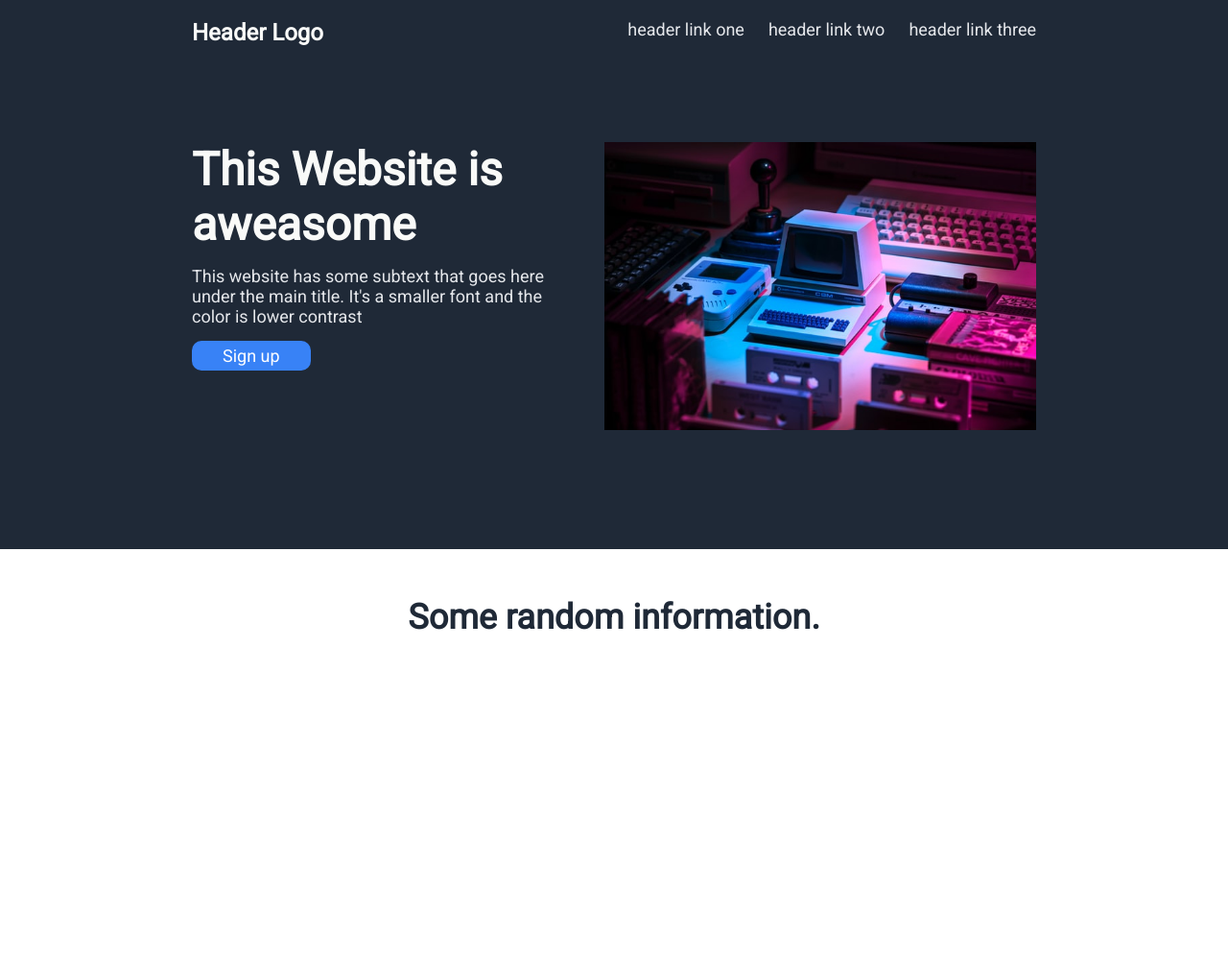
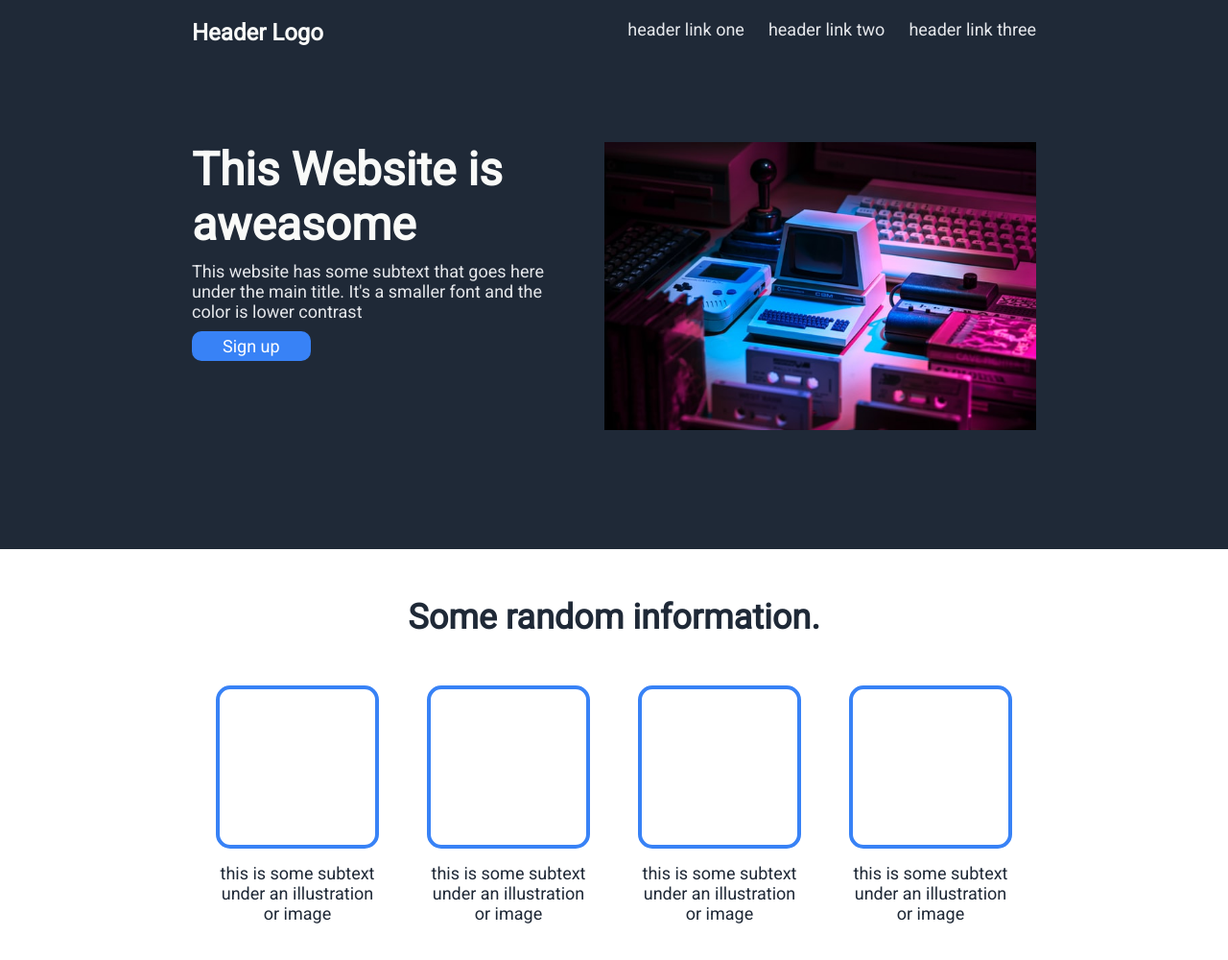
Before and after one commit to alysonhower/project-landing-page, a plain HTML site: page index.html in a window 1280 px wide. Shown: the whole page at 96% size. Before the commit the page ends 800 px from the top, so only its background shows below. Drawn offline with Linux system fonts and the light colour scheme.

Commit message:
Finish section

```diff
--- a/index.html
+++ b/index.html
@@ -37,9 +37,27 @@
             </div>
         </div>
     </div>
-    <div class="section-one">
+    <div class="section">
         <div class="section-title">
             Some random information.
+        </div>
+        <div class="callboxes">
+            <div class="box">
+                <div class="boxborder"></div>
+                <div class="boxtext">this is some subtext under an illustration or image</div>
+            </div>
+            <div class="box">
+                <div class="boxborder"></div>
+                <div class="boxtext">this is some subtext under an illustration or image</div>
+            </div>
+            <div class="box">
+                <div class="boxborder"></div>
+                <div class="boxtext">this is some subtext under an illustration or image</div>
+            </div>
+            <div class="box">
+                <div class="boxborder"></div>
+                <div class="boxtext">this is some subtext under an illustration or image</div>
+            </div>
         </div>
     </div>
 
--- a/styles.css
+++ b/styles.css
@@ -46,7 +46,7 @@ ul {
     display: flex;
     flex-direction: column;
     align-items: flex-start;
-    gap: 15px;
+    gap: 10px;
 }
 
 .hero-text-title {
@@ -73,11 +73,15 @@ img {
     height: 300px;
 }
 
-.section-one {
+.section {
     background-color: white;
     display: flex;
     justify-content: center;
+    align-items: center;
+    gap: 50px;
+    flex-direction: column;
     padding-top: 50px;
+    padding-bottom: 100px;
 }
 
 .section-title {
@@ -85,3 +89,31 @@ img {
     font-weight: 800;
     color: #1F2937;
 }
+
+.callboxes {
+    display: flex;
+    justify-content: center;
+    align-items: center;
+    gap: 50px;
+}
+
+.boxborder {
+    border: 4px solid #3882F6;
+    height: 170px;
+    width: 170px;
+    box-sizing: border-box;
+    border-radius: 15px;
+}
+
+.boxtext {
+    color: #1F2937;
+    width: 170px;
+    text-align: center;
+    font-size: 18px;
+}
+
+.box {
+    display: flex;
+    flex-direction: column;
+    gap: 15px;
+}
```
